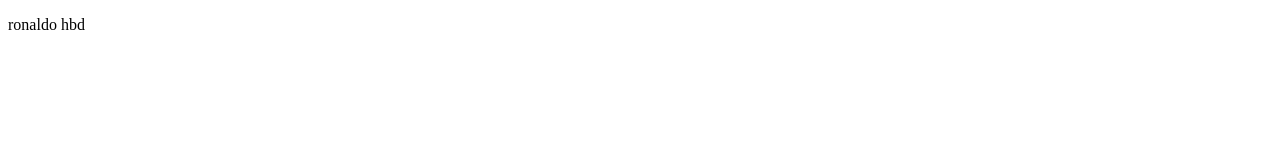
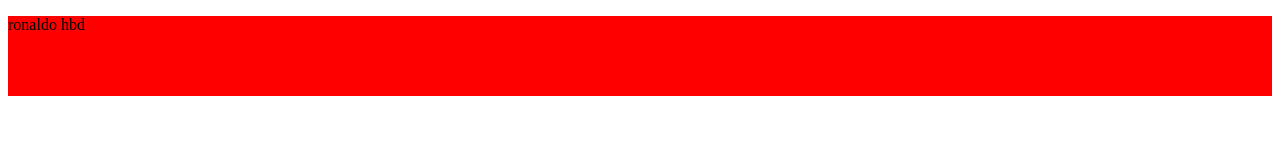
Before and after one commit to kamimoso/for-ronaldo, a website: page index.html in a window 1280 px wide. Drawn offline with Linux system fonts and the light colour scheme.

Commit message:
ronaldo-edit

```diff
--- a/index.html
+++ b/index.html
@@ -3,9 +3,12 @@
 <head>
   <meta charset="UTF-8">
   <meta name="viewport" content="width=device-width, initial-scale=1.0">
+  <link rel="stylesheet" href="./src/main.css">
   <title>Document</title>
 </head>
 <body>
+  <div>
   <p>ronaldo hbd</p>
+</div>
 </body>
 </html>
--- /dev/null
+++ b/src/main.css
@@ -0,0 +1,5 @@
+div{
+    width: 100%;
+    height: 10vh;
+    background-color: red;
+}
```
